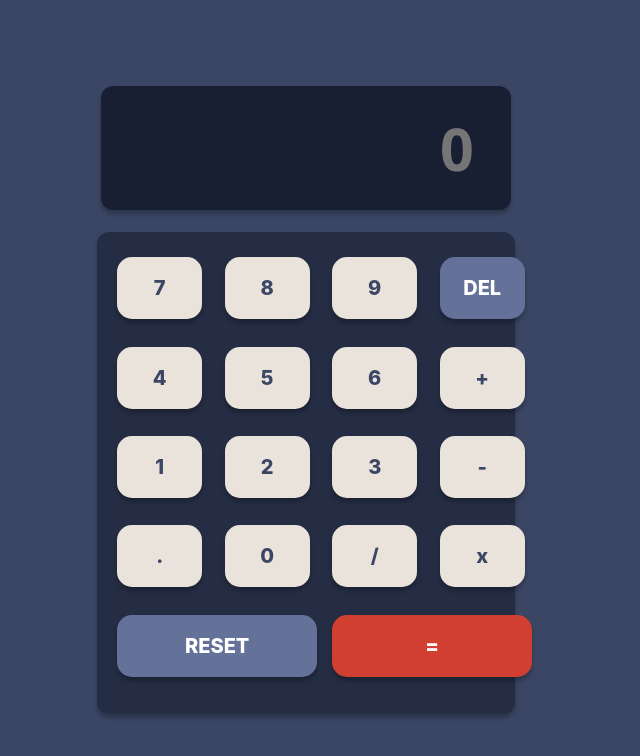
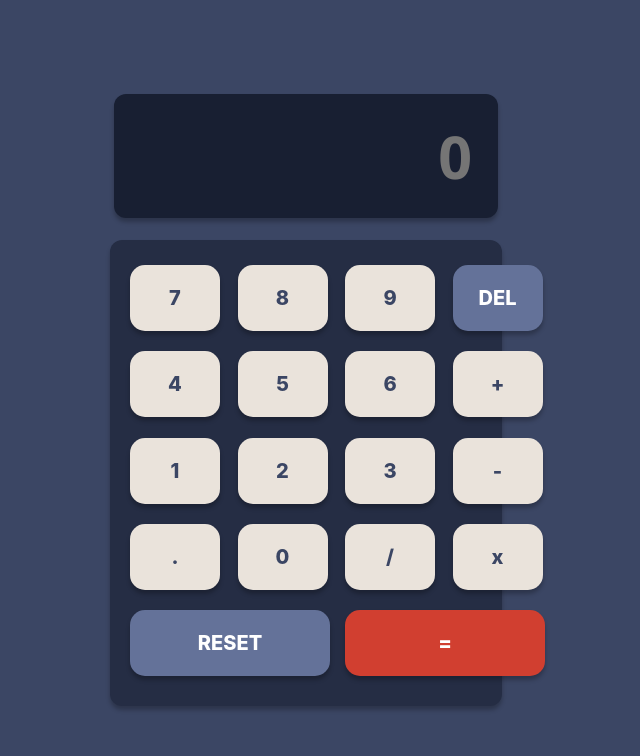
Before and after one commit to NPuneet/Calculator, a plain HTML site: page index.html in a window 1280 px wide. Shown: the whole page, without its empty margins (334-974 px from the left). Drawn offline with Linux system fonts and the light colour scheme.

Commit message:
css changes

```diff
--- a/styles.css
+++ b/styles.css
@@ -21,14 +21,14 @@ html {
 }
 .top input {
   height: 15.5vh;
-  width: 32vw;
+  width: 30vw;
   background-color: #181f32;
   box-sizing: border-box;
   border: none;
   border-radius: 12px;
   box-shadow: 0px 4px 4px 0px #00000040;
   text-align: right;
-  padding: 2rem;
+  padding: 1.3rem;
   font-family: Segoe UI;
   font-size: 3.7rem;
   font-weight: 700;
@@ -42,8 +42,8 @@ html {
 }
 .button {
   display: grid;
-  height: 54vh;
-  width: 29.5vw;
+  height: 52vh;
+  width: 27.5vw;
   grid-template-columns: repeat(4, 1fr);
   grid-template-rows: repeat(5, 1fr);
   column-gap: 15px;
@@ -51,8 +51,8 @@ html {
   padding: 25px 20px;
 }
 .button button {
-  height: 62px;
-  width: 85px;
+  height: 66px;
+  width: 90px;
   cursor: pointer;
   border-radius: 15px;
   border: none;
```
